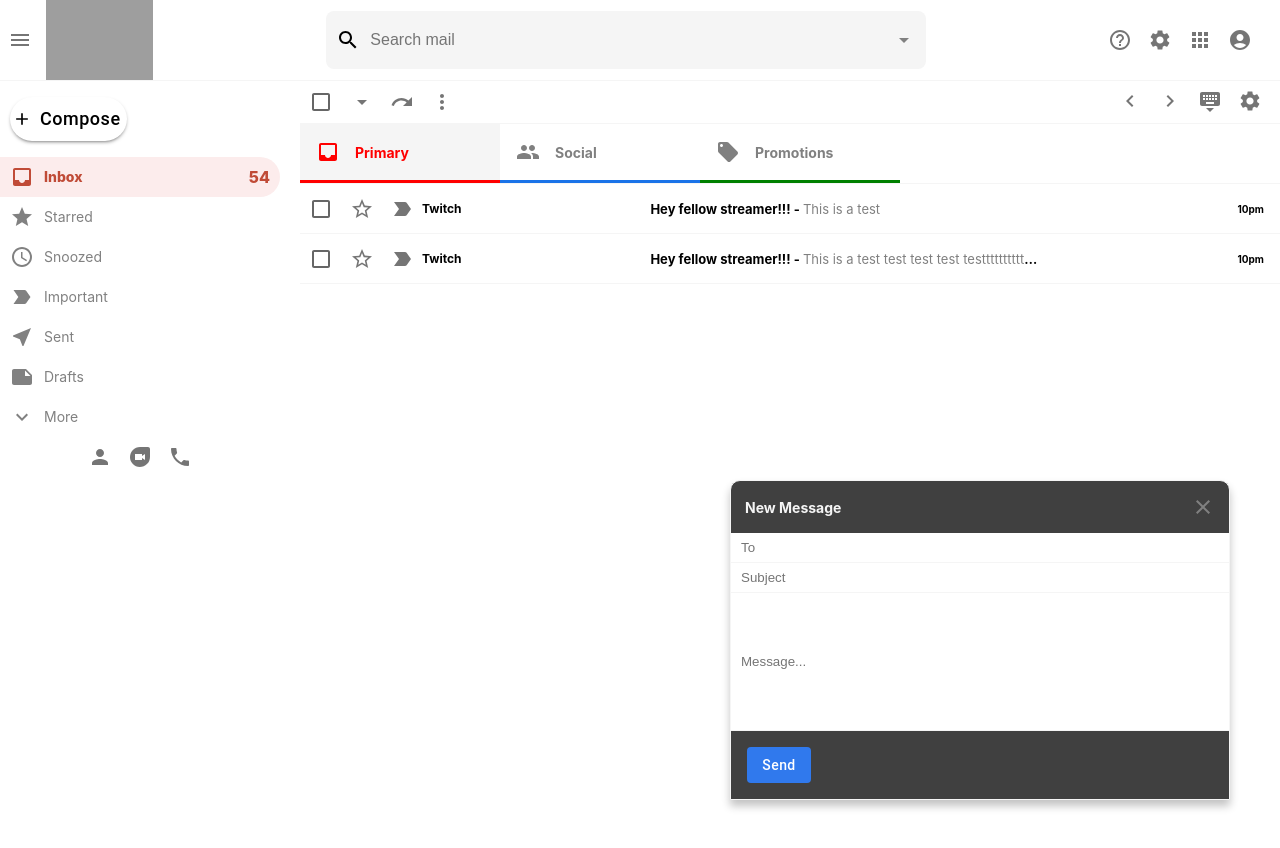
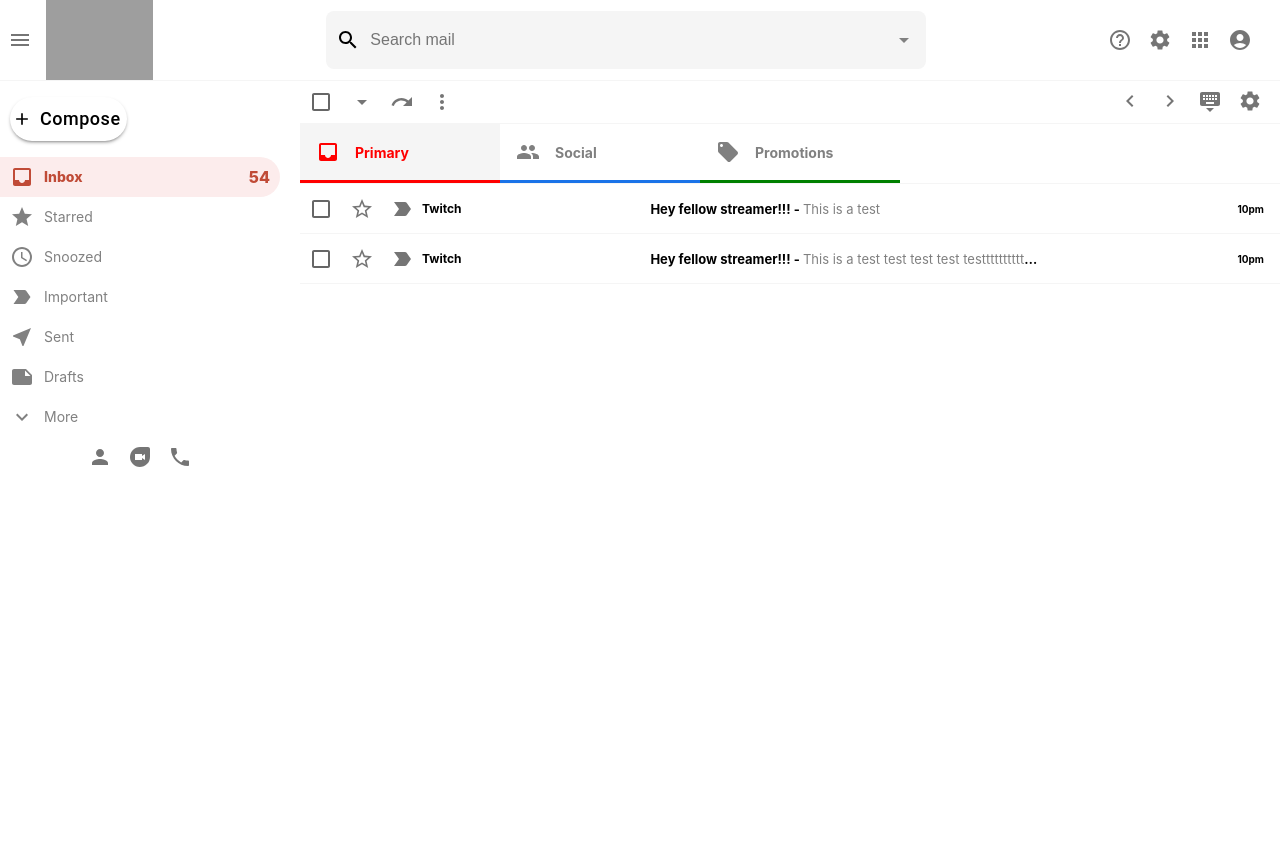
Before and after one commit to edomos/Gmail-clone, a React (Create React App) app: page / in a window 1280 px wide. Shown: the top 848 px of the page. Built offline with nearby package versions, Linux system fonts and the light colour scheme; grey boxes are pictures that could not be loaded.

Commit message:
complete compose button/new message interface functionality

```diff
--- a/package.json
+++ b/package.json
@@ -13,6 +13,7 @@
     "@testing-library/user-event": "^14.1.1",
     "react": "^18.1.0",
     "react-dom": "^18.1.0",
+    "react-hook-form": "^7.31.1",
     "react-redux": "^8.0.1",
     "react-router-dom": "^6.3.0",
     "react-scripts": "5.0.1",
--- a/src/App.js
+++ b/src/App.js
@@ -6,8 +6,12 @@
 import Mail from "./components/Mail";
 import EmailList from "./components/EmailList";
 import Sendmail from "./components/SendMail";
+import { useSelector } from "react-redux";
+import { selectSendMessageIsOpen } from "./features/mailSlice"
 
 function App() {
+  const sendMessageIsOpen = useSelector(selectSendMessageIsOpen);
+
   return (
     <BrowserRouter>
       <div className="app">
@@ -19,7 +23,7 @@
             <Route path="/" element={<EmailList />} />
           </Routes>
         </div>
-        <Sendmail />
+        {sendMessageIsOpen && <Sendmail />}
       </div>
     </BrowserRouter>
   );
--- a/src/components/SendMail.css
+++ b/src/components/SendMail.css
@@ -55,3 +55,10 @@
 .sendMail__message {
     flex: 1;
 }
+
+.sendMail__error {
+    background-color: white;
+    color: red;
+    text-align: right;
+    padding: 2px;
+}
--- a/src/components/SendMail.js
+++ b/src/components/SendMail.js
@@ -1,25 +1,66 @@
-import { Close } from '@mui/icons-material';
-import { Button } from '@mui/material';
-import React from 'react';
-import './SendMail.css'
+import { Close } from "@mui/icons-material";
+import { Button } from "@mui/material";
+import { useForm } from "react-hook-form";
+import React from "react";
+import "./SendMail.css";
+import { useDispatch } from "react-redux";
+import { closeSendMessage } from "../features/mailSlice";
 
 function SendMail() {
+  const { register, handleSubmit, watch, formState: { errors } } = useForm();
+  const dispatch = useDispatch();
+
+  const onSubmit = (formData) => {
+    console.log(formData);
+  };
+
   return (
     <div className="sendMail">
       <div className="sendMail__header">
         <h3>New Message</h3>
-                <Close className="sendMail__header--close"/>
+        <Close
+            onClick={() => dispatch(closeSendMessage())}
+            className="sendMail__header--close"
+        />
       </div>
-            <form>
-                <input placeholder="To" type="text" />
-                <input placeholder="Subject" type="text" />
-                <input placeholder="Message..." type="text" className="sendMail__message"/>
+      <form onSubmit={handleSubmit(onSubmit)}>
+        <input
+          placeholder="To"
+          type="email"
+          {...register("to", { required: true })}
+        />
+
+        {errors.to && <p className="sendMail__error">To is Required!</p>}
+
+        <input
+          // name="Subject"
+          placeholder="Subject"
+          type="text"
+          {...register("subject", { required: true })}
+        />
+        {errors.subject && <p className="sendMail__error">Subject is Required!</p>}
+
+        <input
+          placeholder="Message..."
+          type="text"
+          className="sendMail__message"
+          {...register("message", { required: true })}
+        />
+        {errors.message && <p className="sendMail__error">Message is Required!</p>}
+
         <div className="sendMail__options">
-                    <Button className="sendMail__options--sendButton">Send</Button>
+          <Button
+            className="sendMail__options--sendButton"
+            variant="contained"
+            color="primary"
+            type="submit"
+          >
+            Send
+          </Button>
         </div>
       </form>
     </div>
-    )
+  );
 }
 
 export default SendMail;
--- a/src/components/Sidebar.js
+++ b/src/components/Sidebar.js
@@ -13,11 +13,18 @@
 import PersonIcon from "@mui/icons-material/Person";
 import DuoIcon from "@mui/icons-material/Duo";
 import PhoneIcon from "@mui/icons-material/Phone";
+import { useDispatch } from "react-redux";
+import { openSendMessage } from "../features/mailSlice"
 
 const Sidebar = () => {
+  const dispatch = useDispatch();
+
   return (
     <div className="sidebar">
-      <Button startIcon={<AddIcon />} className="sidebar__compose">
+      <Button
+        startIcon={<AddIcon />}
+        className="sidebar__compose"
+        onClick={() => dispatch(openSendMessage())}>
         Compose
       </Button>
       <SidebarOption
```
Also changed, not shown: 1 other file (tests, documents, lock files or other folders). Lines whose indentation alone changed are shown as unchanged.
